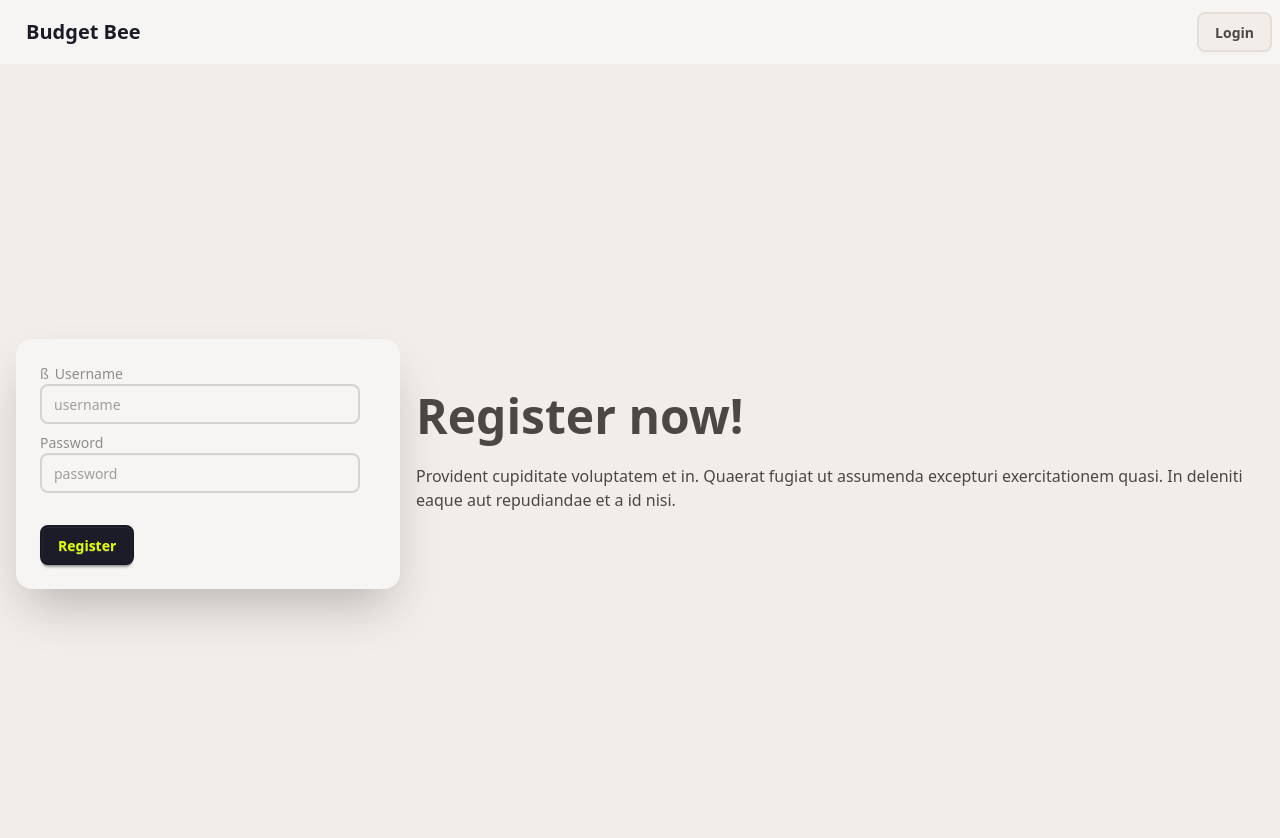
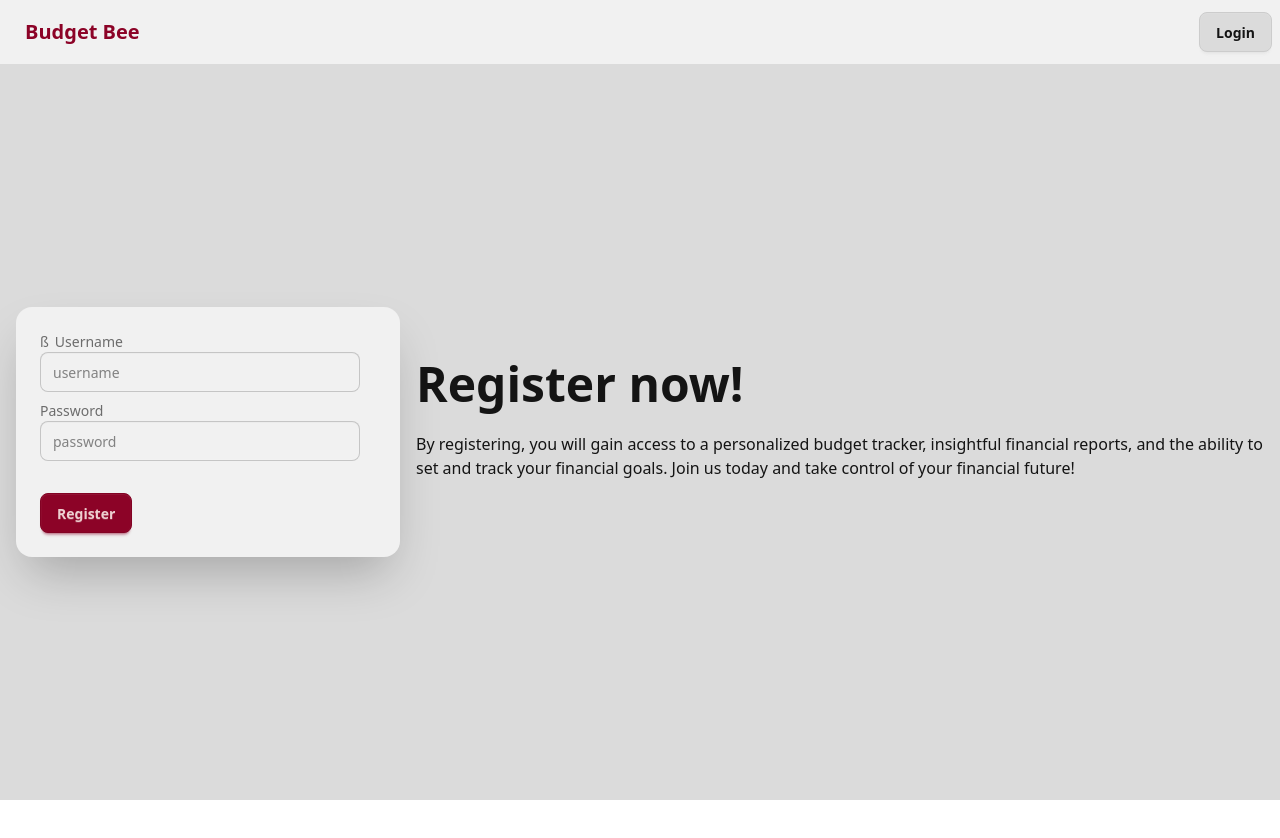
Before and after one commit to gastonalonso/budget-bee, a React (Vite) app in the folder app/: page /register in a window 1280 px wide. Shown: the top 838 px of the page. After the commit the page ends 800 px from the top, so only its background shows below. Built offline with nearby package versions, Linux system fonts and the light colour scheme; no server answers.

Commit message:
Lots of polish

```diff
--- a/app/index.html
+++ b/app/index.html
@@ -6,7 +6,7 @@
     <meta name="viewport" content="width=device-width, initial-scale=1.0" />
     <title>app + TS</title>
   </head>
-  <body data-theme="silk">
+  <body data-theme="autumn">
     <div id="root"></div>
     <script type="module" src="/src/main.tsx"></script>
   </body>
--- a/app/src/App.tsx
+++ b/app/src/App.tsx
@@ -7,9 +7,8 @@ import {
 
 import ProtectedRoute from './components/ProtectedRoute'
 import { useAuth } from './contexts/AuthContext'
-import BasicLayout from './layouts/BasicLayout'
+import BaseLayout from './layouts/BaseLayout'
 import Dashboard from './pages/Dashboard'
-import Example from './pages/Example'
 import Home from './pages/Home'
 import Login from './pages/Login'
 import Logout from './pages/Logout'
@@ -21,7 +20,7 @@ function App() {
   return (
     <Router>
       <Routes>
-        <Route element={<BasicLayout />}>
+        <Route element={<BaseLayout />}>
           <Route
             path="/"
             element={isAuthenticated ? <Navigate to="/dashboard" /> : <Home />}
@@ -31,7 +30,6 @@ function App() {
           <Route path="/logout" element={<Logout />} />
           <Route element={<ProtectedRoute />}>
             <Route path="/dashboard" element={<Dashboard />} />
-            <Route path="/example" element={<Example />} />
           </Route>
         </Route>
       </Routes>
--- a/app/src/layouts/BasicLayout.tsx
+++ b/app/src/layouts/BaseLayout.tsx
@@ -2,11 +2,11 @@ import { Outlet } from 'react-router-dom'
 
 import Navbar from '../components/Navbar'
 
-function BasicLayout() {
+function BaseLayout() {
   return (
-    <div>
+    <div className="flex flex-col min-h-screen">
       <Navbar />
-      <div className="hero min-h-screen bg-base-200">
+      <div className="flex-grow bg-base-200 flex justify-center">
         <div className="hero-content flex-col lg:flex-row-reverse">
           <Outlet />
         </div>
@@ -15,4 +15,4 @@ function BasicLayout() {
   )
 }
 
-export default BasicLayout
+export default BaseLayout
--- a/app/src/pages/Example.tsx
+++ /dev/null
@@ -1,16 +0,0 @@
-import { useEffect, useState } from 'react'
-
-function Example() {
-  const [data, setData] = useState<string>('')
-
-  useEffect(() => {
-    fetch('/api/example')
-      .then((response) => response.text())
-      .then((text) => setData(text))
-      .catch((error) => console.error('Error fetching data:', error))
-  }, [])
-
-  return <h2>{data || 'Loading...'}</h2>
-}
-
-export default Example
--- a/app/src/pages/Home.tsx
+++ b/app/src/pages/Home.tsx
@@ -1,36 +1,22 @@
-import { useState } from 'react'
+import React from 'react'
+import { Link } from 'react-router-dom'
 
-import PWABadge from '../PWABadge.tsx'
-import reactLogo from '../assets/react.svg'
-import appLogo from '/favicon.svg'
-
-function Home() {
-  const [count, setCount] = useState(0)
-
+const Home: React.FC = () => {
   return (
-    <>
-      <div>
-        <a href="https://vite.dev" target="_blank">
-          <img src={appLogo} className="logo" alt="app logo" />
-        </a>
-        <a href="https://react.dev" target="_blank">
-          <img src={reactLogo} className="logo react" alt="React logo" />
-        </a>
+    <div className="h-full bg-base-200 flex flex-col items-center justify-center">
+      <div className="text-center">
+        <h1 className="text-5xl font-bold">Welcome to Budget Bee</h1>
+        <p className="py-6 text-lg">
+          Budget Bee helps you manage your home expenses effortlessly. Track
+          your spending, set budgets, and save more.
+        </p>
+        <div className="flex justify-center space-x-4">
+          <Link to="/register" className="btn btn-primary">
+            Get Started
+          </Link>
+        </div>
       </div>
-      <h1>app</h1>
-      <div className="card">
-        <button onClick={() => setCount((count) => count + 1)}>
-          count is {count}
-        </button>
-        <p>
-          Edit <code>src/App.tsx</code> and save to test HMR
-        </p>
-      </div>
-      <p className="read-the-docs">
-        Click on the Vite and React logos to learn more
-      </p>
-      <PWABadge />
-    </>
+    </div>
   )
 }
 
--- a/app/src/pages/Login.tsx
+++ b/app/src/pages/Login.tsx
@@ -22,14 +22,14 @@ function Login() {
   }
 
   return (
-    <div className="hero min-h-screen bg-base-200">
-      <div className="hero-content flex-col lg:flex-row-reverse">
+    <>
       <div className="text-center lg:text-left">
         <h1 className="text-5xl font-bold">Login now!</h1>
         <p className="py-6">
-            Provident cupiditate voluptatem et in. Quaerat fugiat ut assumenda
-            excepturi exercitationem quasi. In deleniti eaque aut repudiandae et
-            a id nisi.
+          Join Budget Bee and take control of your finances. Track your
+          expenses, set savings goals, and watch your savings grow. Achieve your
+          dream vacation and enjoy financial freedom with our easy-to-use
+          budgeting app.
         </p>
       </div>
       <div className="card shrink-0 w-full max-w-sm shadow-2xl bg-base-100">
@@ -59,11 +59,6 @@ function Login() {
               onChange={(e) => setPassword(e.target.value)}
               required
             />
-              <label className="label">
-                <a href="#" className="label-text-alt link link-hover">
-                  Forgot password?
-                </a>
-              </label>
           </div>
           <div className="form-control mt-6">
             <button className="btn btn-primary" type="submit">
@@ -72,8 +67,7 @@ function Login() {
           </div>
         </form>
       </div>
-      </div>
-    </div>
+    </>
   )
 }
 
--- a/app/src/pages/Register.tsx
+++ b/app/src/pages/Register.tsx
@@ -25,9 +25,10 @@ function Register() {
       <div className="text-center lg:text-left">
         <h1 className="text-5xl font-bold">Register now!</h1>
         <p className="py-6">
-          Provident cupiditate voluptatem et in. Quaerat fugiat ut assumenda
-          excepturi exercitationem quasi. In deleniti eaque aut repudiandae et a
-          id nisi.
+          By registering, you will gain access to a personalized budget tracker,
+          insightful financial reports, and the ability to set and track your
+          financial goals. Join us today and take control of your financial
+          future!
         </p>
       </div>
       <div className="card shrink-0 w-full max-w-sm shadow-2xl bg-base-100">
```
Also changed, not shown: 2 other files (tests, documents, lock files or other folders). Lines whose indentation alone changed are shown as unchanged.
